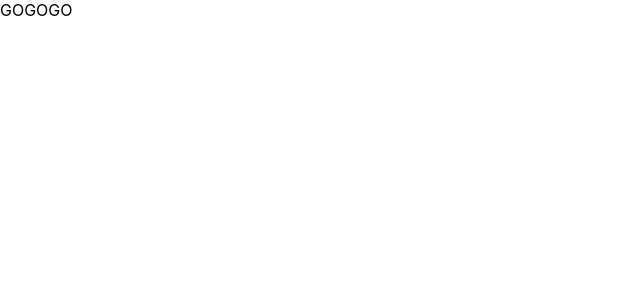
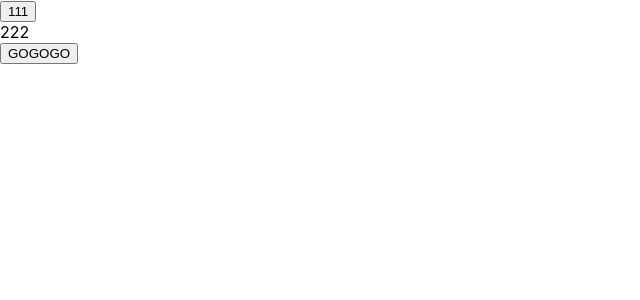
Before and after one commit to Gloryson/react-shopping-list, a React (Create React App) app: page / in a window 1280 px wide. Shown: the top 300 px of the page, without its empty margins (0-640 px from the left). Built offline with nearby package versions, Linux system fonts and the light colour scheme.

Commit message:
feat: nice game

```diff
--- a/src/App.js
+++ b/src/App.js
@@ -1,11 +1,24 @@
-import React from 'react';
+import React, { useState } from 'react';
 import './App.scss';
+import App2 from './App2';
+import array from './db/db';
+
+
+
 
 function App() {
+  const [arr, setArr] = useState(array);
+
+  function gg () {
+    setArr(arr.map(e => ++e))
+  }
+
   return (
-    <div className="App">
-      GOGOGO
-    </div>
+    <>
+    <button onClick={() => alert(arr)}>111</button>
+    <div>222</div>
+      <App2 gg = {gg} arr = {arr}/>
+    </>
   );
 }
 
--- /dev/null
+++ b/src/App2.js
@@ -0,0 +1,15 @@
+import React, { useState } from 'react';
+
+function App2({gg, arr}) {
+
+  return (
+    <button onClick={() => {
+      gg();
+      alert(arr)}}
+      >
+      GOGOGO
+    </button>
+  );
+}
+
+export default App2;
--- /dev/null
+++ b/src/db/db.js
@@ -0,0 +1,3 @@
+let array = [1,2,3,4,5,6,7,8,9];
+
+export default array;
```
